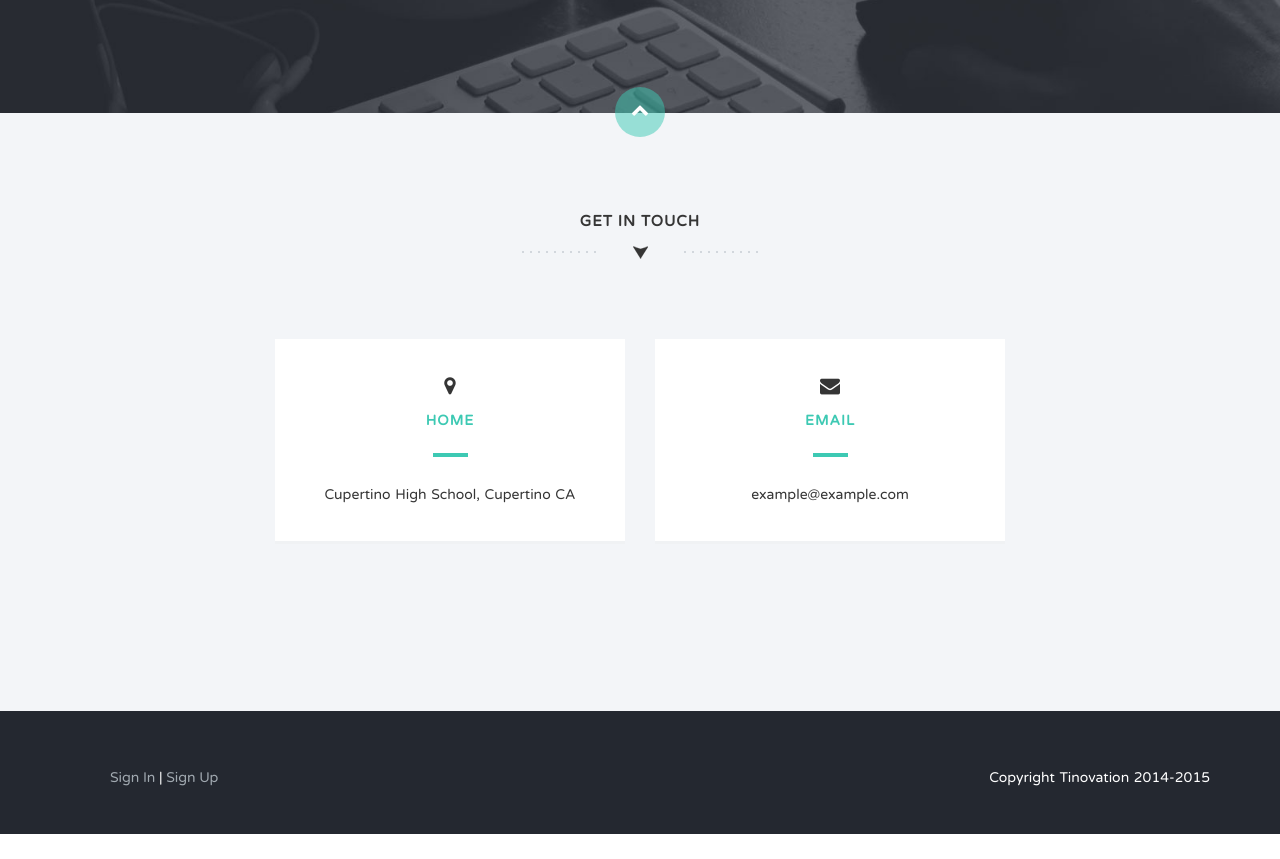
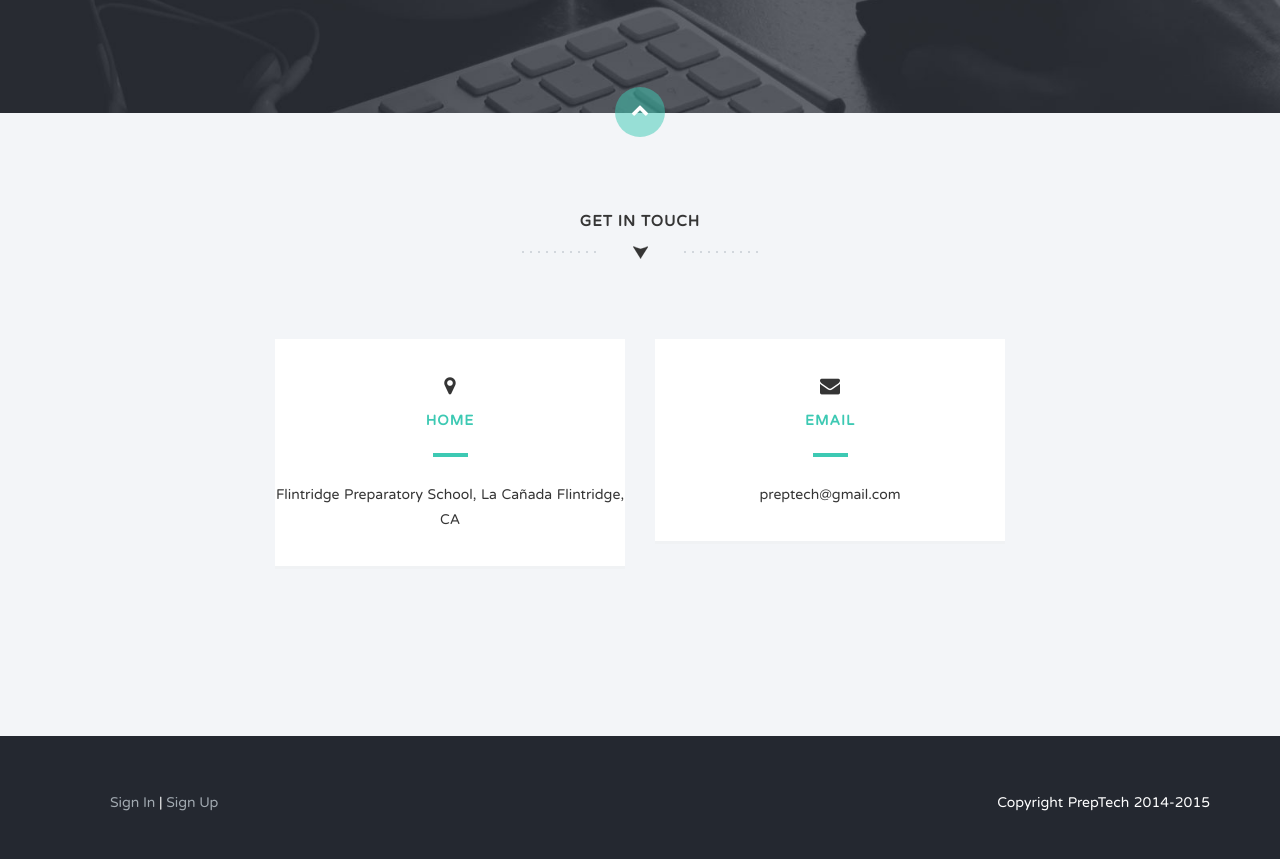
Before and after one commit to PrepTech/PrepTech.github.io, a plain HTML site: page index.html in a window 1280 px wide. Shown: the part 4204-5063 px from the top of the page. Before the commit the page ends 5038 px from the top, so only its background shows below. Drawn offline with nearby package versions, Linux system fonts and the light colour scheme.

Commit message:
Removed Tinovation branding

```diff
--- a/index.html
+++ b/index.html
@@ -242,7 +242,7 @@
           <div class="container">
             <h1><span>Join us on facebook</span></h1>
 
-            <a href="https://www.facebook.com/groups/tinovation/" target="_blank"><button name="button"><i class="fa fa-facebook" style="padding-right:20px;"></i>Tinovation on facebook</button></a>
+            <a href="#" target="_blank"><button name="button"><i class="fa fa-facebook" style="padding-right:20px;"></i>Tinovation on facebook</button></a>
           </div>
         </section>
         <section class="dark-bg text-center section-padding contact-wrap" id="contact">
@@ -257,13 +257,13 @@
               <div class="col-md-4 col-md-offset-2">
                 <div class="light-box box-hover">
                   <h2><i class="fa fa-map-marker"></i><span>home</span></h2>
-                  <p><a href="http://www.chs.fuhsd.org/" target="_blank">Cupertino High School, Cupertino CA</a></p>
+                  <p><a href="http://www.flintridgeprep.org/" target="_blank">Flintridge Preparatory School, La Cañada Flintridge, CA</a></p>
                 </div>
               </div>
               <div class="col-md-4">
                 <div class="light-box box-hover">
                   <h2><i class="fa fa-envelope"></i><span>email</span></h2>
-                  <p><a href="#">example@example.com</a></p>
+                  <p><a href="#">preptech@gmail.com</a></p>
                 </div>
               </div>
 
@@ -281,7 +281,7 @@
                 </ul>
               </div>
               <div class="col-md-6 credit">
-                <p>Copyright Tinovation 2014-2015</p>
+                <p>Copyright PrepTech 2014-2015</p>
               </div>
             </div>
           </div>
```
